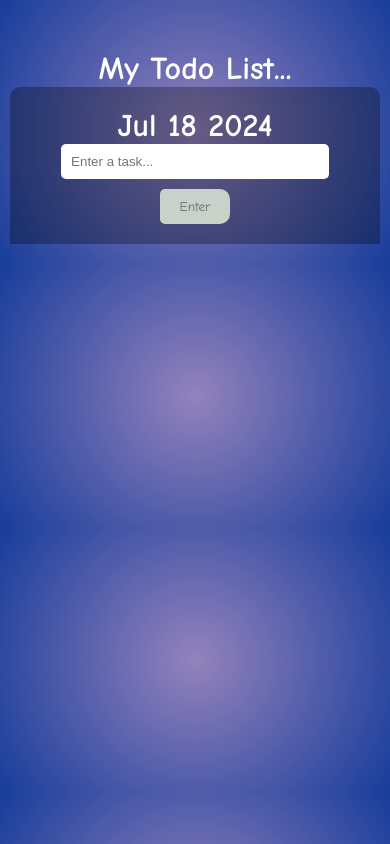
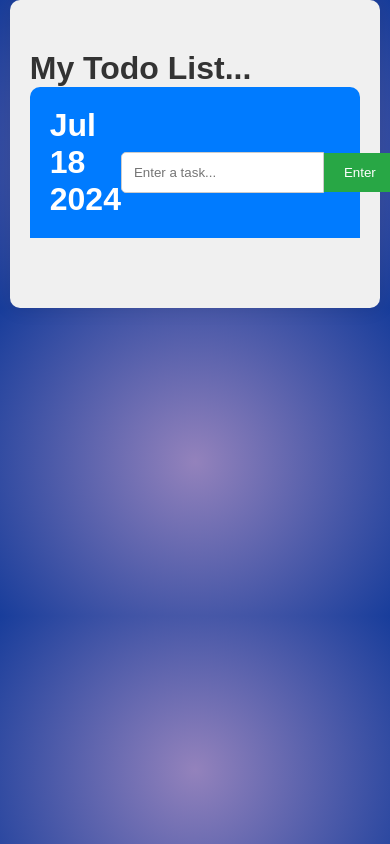
Before and after one commit to KhushiSharma0313/To-do-list, a plain HTML site: page index.html in a window 390 px wide. Drawn offline with Linux system fonts and the light colour scheme.

Commit message:
Update style.css

```diff
--- a/style.css
+++ b/style.css
@@ -8,75 +8,99 @@
 body {
   background: rgb(5, 4, 74); /* Fallback for older browsers */
   background: radial-gradient(circle, rgba(147, 130, 188, 1) 0%, rgba(24, 61, 155, 1) 100%);
-  font-family: "Comic Neue", cursive;
+  font-family: "Arial", sans-serif;
   font-weight: 400;
   font-style: normal;
-  color: white;
+  color: #333;
 }
 
 button {
   cursor: pointer;
-  color: #04202c;
-  background-color: #c9d1c8;
+  color: #fff;
+  background-color: #007bff;
   border: none;
   padding: 10px 20px;
   border-radius: 5px;
-  font-family: inherit;
+  font-family: "Arial", sans-serif;
+  transition: background-color 0.3s ease;
+}
+
+button:hover {
+  background-color: #0056b3;
 }
 
 .app {
-  max-width: 600px;
+  max-width: 800px;
   margin: auto;
-  padding-top: 50px;
+  padding: 50px 20px;
+  background-color: #f0f0f0;
+  border-radius: 10px;
+  box-shadow: 0 0 20px rgba(0, 0, 0, 0.1);
 }
 
 .input-header {
   display: flex;
   justify-content: space-between;
   align-items: center;
-  padding: 20px 0;
+  padding: 20px;
+  background-color: #007bff;
+  color: #fff;
   border-top-left-radius: 10px;
   border-top-right-radius: 10px;
-  background-color: rgba(0, 0, 0, 0.3);
+}
+
+.input-header h2 {
+  font-size: 1.5rem;
+}
+
+.to-do-input {
+  display: flex;
+  align-items: center;
+  margin-top: 20px;
 }
 
 .to-do-input input[type="text"] {
-  width: 250px;
-  padding: 10px;
-  border: none;
-  border-top-left-radius: 10px;
-  border-bottom-left-radius: 10px;
+  flex: 1;
+  padding: 12px;
+  border: 1px solid #ccc;
+  border-radius: 5px 0 0 5px;
   outline: none;
+  font-family: "Arial", sans-serif;
 }
 
 .to-do-input button {
-  color: #5b7065;
-  padding: 10px 20px;
+  color: #fff;
+  background-color: #28a745;
   border: none;
-  border-top-right-radius: 10px;
-  border-bottom-right-radius: 10px;
-  font-family: inherit;
+  padding: 12px 20px;
+  border-radius: 0 5px 5px 0;
+  font-family: "Arial", sans-serif;
+  transition: background-color 0.3s ease;
+}
+
+.to-do-input button:hover {
+  background-color: #218838;
 }
 
 .to-do-list {
   margin-top: 20px;
 }
 
-.to-do-list i {
-  color: #c9d1c8;
-  cursor: pointer;
+.item {
+  background-color: #fff;
+  border-radius: 5px;
+  padding: 15px;
+  margin-bottom: 15px;
+  box-shadow: 0 2px 4px rgba(0, 0, 0, 0.1);
 }
 
-.to-do-list .fa-pen-to-square {
-  color: #5b7065;
+.item h3 {
+  margin-bottom: 5px;
 }
 
-.item {
-  background-color: rgba(0, 0, 0, 0.3);
-  border-radius: 10px;
-  padding: 15px;
-  margin-bottom: 15px;
-  box-shadow: 0px 2px 4px rgba(0, 0, 0, 0.5);
+.item p {
+  margin-bottom: 10px;
+  color: #666;
 }
 
 .input-controller {
@@ -86,42 +110,22 @@ button {
 }
 
 .input-controller textarea {
-  flex: 1; /* Takes up remaining space */
+  flex: 1;
   padding: 10px;
-  border: none;
-  border-radius: 10px;
-  background-color: rgba(255, 255, 255, 0.1);
-  color: white;
-  font-size: 1rem;
-  font-family: inherit;
+  border: 1px solid #ccc;
+  border-radius: 5px;
+  outline: none;
+  font-family: "Arial", sans-serif;
   resize: none;
   transition: box-shadow 0.3s ease;
 }
 
 textarea:focus {
-  box-shadow: 0 0 5px white;
+  box-shadow: 0 0 5px #007bff;
 }
 
 @media (max-width: 768px) {
   .app {
     width: 95%;
-    text-align: center;
-  }
-
-  .input-header {
-    flex-direction: column;
-    padding-bottom: 20px;
-  }
-
-  .to-do-input {
-    flex-direction: column;
-    align-items: center;
-  }
-
-  .to-do-input input[type="text"] {
-    width: 100%;
-    max-width: 300px;
-    margin-bottom: 10px;
-    border-radius: 5px;
   }
 }
```
